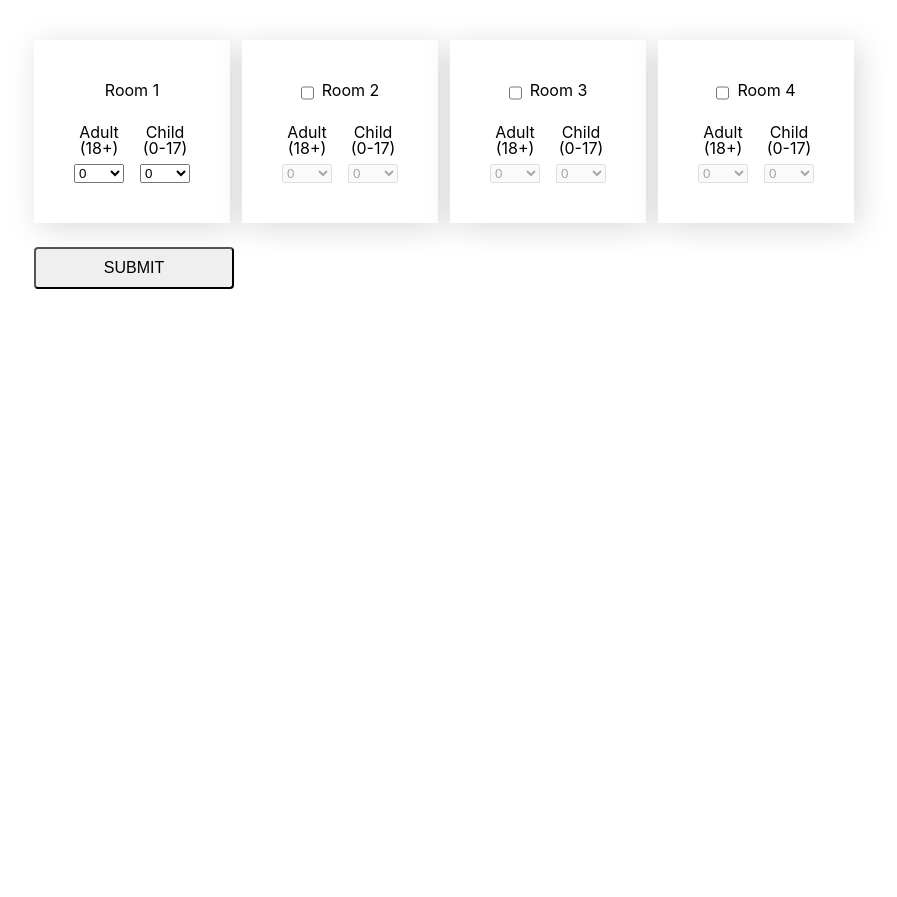
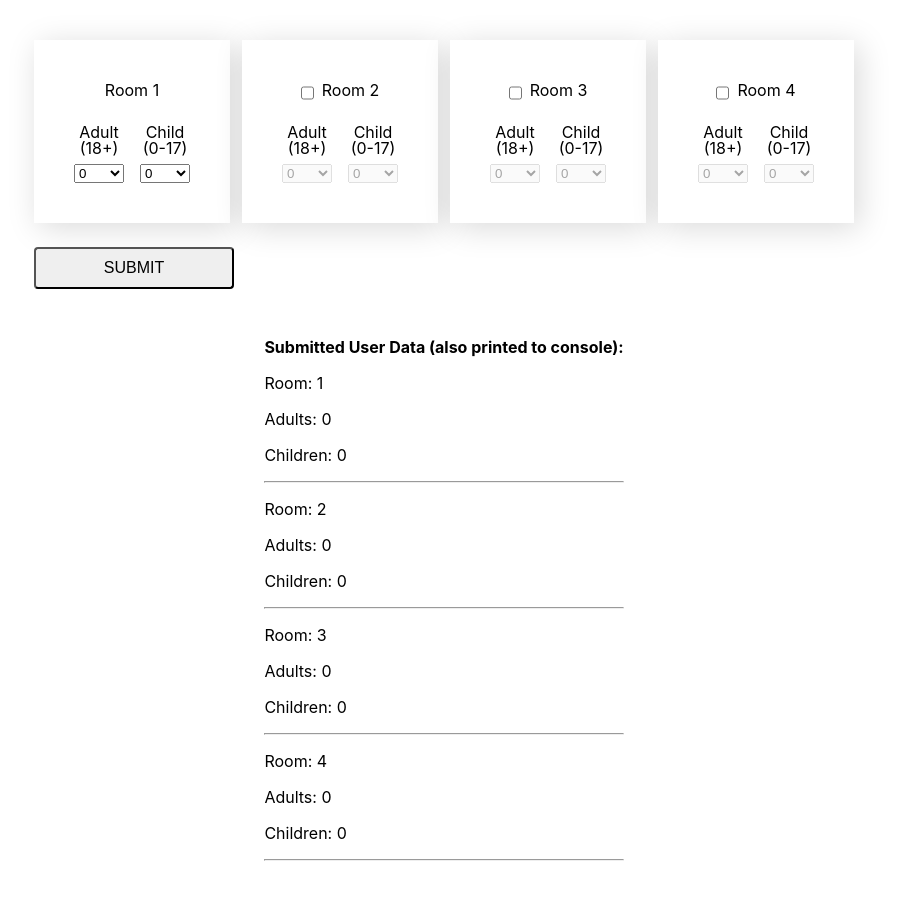
Before and after one commit to aarnadlr/react-hilton-rooms, a React (Create React App) app: page / in a window 1280 px wide. Both pictures are taken after a click on the button "SUBMIT". Shown: the whole page, without its empty margins (196-1093 px from the left). Before the commit the page ends 800 px from the top, so only its background shows below. Built offline with nearby package versions, Linux system fonts and the light colour scheme.

Commit message:
Add print data to DOM below form.

```diff
--- a/src/App.js
+++ b/src/App.js
@@ -45,6 +45,8 @@ const SelectWrapper = styled.div`
 `;
 
 function App() {
+  const [submitted, setSubmitted] = useState(false);
+
   const [roomValuesAll, setRoomValuesAll] = useState([
     {
       room: 1,
@@ -99,9 +101,9 @@ function App() {
         })
       );
     }
-  },[roomValuesAll[3]]);
+  }, [roomValuesAll[3]]);
 
-   // CHANGE ROOM 2 to CHECKED if Room 3 is CHECKED
+  // CHANGE ROOM 2 to CHECKED if Room 3 is CHECKED
   useEffect(() => {
     if (roomValuesAll[2].isChecked === true) {
       setRoomValuesAll(
@@ -120,13 +122,14 @@ function App() {
         })
       );
     }
-  },[roomValuesAll[2]]);
+  }, [roomValuesAll[2]]);
 
   const handleSubmit = e => {
     e.preventDefault();
-    console.log('Data: ',
-      JSON.stringify(roomValuesAll)
-    );
+
+    setSubmitted(true);
+
+    console.log('Data: ', JSON.stringify(roomValuesAll));
   };
 
   const handleCheckboxChange = roomNum => {
@@ -147,10 +150,10 @@ function App() {
     );
   };
 
-  const handleSelectChange = (name, roomNum, e ) => {
+  const handleSelectChange = (name, roomNum, e) => {
     setRoomValuesAll(
       roomValuesAll.map(item => {
-        if (name === 'adult' && item.room===roomNum) {
+        if (name === 'adult' && item.room === roomNum) {
           return {
             room: item.room,
             adult: e.target.value,
@@ -160,7 +163,7 @@ function App() {
             isDisabled: item.isDisabled
           };
         }
-        if (name === 'child' && item.room===roomNum) {
+        if (name === 'child' && item.room === roomNum) {
           return {
             room: item.room,
             adult: item.adult,
@@ -191,18 +194,16 @@ function App() {
                 />
 
                 <SelectWrapper>
-
                   {/* ADULT DROPDOWN */}
                   <Select
                     userType={'Adult'}
                     style={{ marginRight: '16px' }}
                     ageNum={'18+'}
-                    isDisabled={
-                    	item.room < 2 ? false :
-                    	!item.isChecked
+                    isDisabled={item.room < 2 ? false : !item.isChecked}
+                    selectValue={item.adult}
+                    handleSelectChange={e =>
+                      handleSelectChange('adult', item.room, e)
                     }
-                    selectValue={item.adult}
-                    handleSelectChange={(e)=>handleSelectChange('adult', item.room, e)}
                     name={'adult'}
                   />
 
@@ -210,15 +211,13 @@ function App() {
                   <Select
                     userType={'Child'}
                     ageNum={'0-17'}
-                    isDisabled={
-                    	item.room < 2 ? false :
-                    	!item.isChecked
+                    isDisabled={item.room < 2 ? false : !item.isChecked}
+                    selectValue={item.child}
+                    handleSelectChange={e =>
+                      handleSelectChange('child', item.room, e)
                     }
-                    selectValue={item.child}
-                    handleSelectChange={(e)=>handleSelectChange('child', item.room, e)}
                     name={'child'}
                   />
-
                 </SelectWrapper>
               </HeadingContainer>
             </Room>
@@ -227,6 +226,21 @@ function App() {
 
         <Button type="submit">SUBMIT</Button>
       </form>
+
+      <div style={{marginTop:'48px'}}>{submitted && (
+        <>
+          <strong>Submitted User Data (also printed to console):</strong>
+          <br/>
+          {roomValuesAll.map(item => (
+            <div key={item.room}>
+              <p>Room: {item.room}</p>
+              <p>Adults: {item.adult}</p>
+              <p>Children: {item.child}</p>
+              <hr/>
+            </div>
+          ))}
+        </>
+      )}</div>
     </Container>
   );
 }
```
